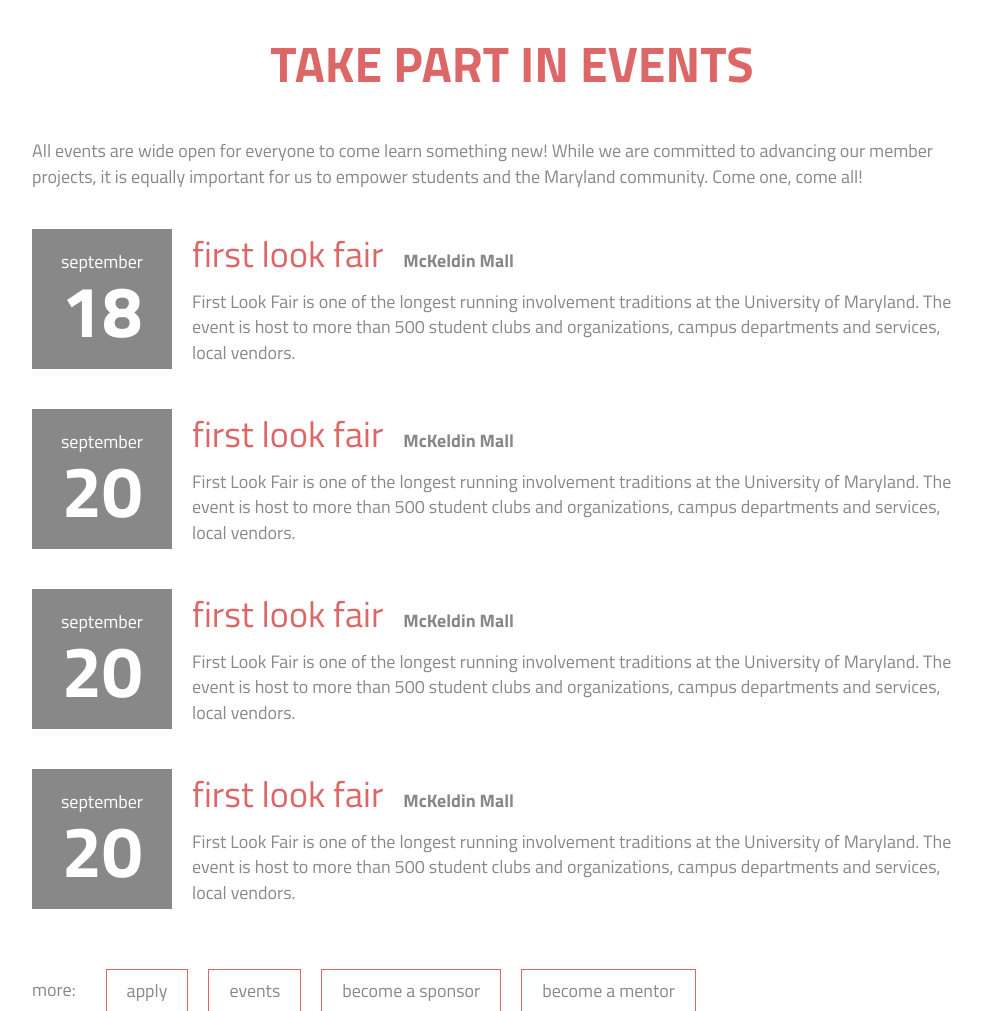
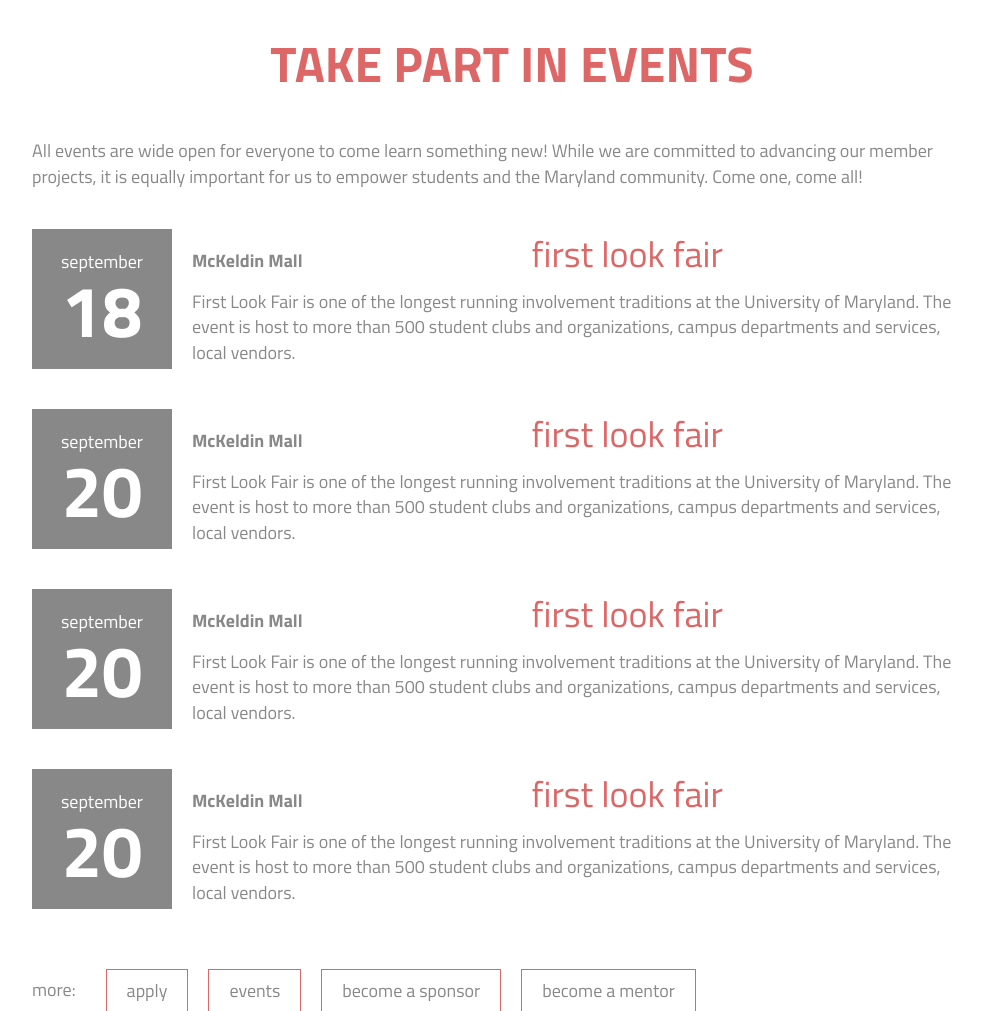
Before and after one commit to StartupShell/web-2012, a PHP site: page / in a window 1280 px wide. Shown: the part 5319-6330 px from the top of the page, without its empty margins (148-1130 px from the left). Run offline with PHP 8.4, Linux system fonts and the light colour scheme; grey boxes labelled with a size stand in for pictures from a placeholder-image service; some libraries are stand-ins or nearby versions.

Commit message:
removed floats in dates
Signed-off-by: Jeff Hilnbrand <jahilnbrand@gmail.com>

```diff
--- a/css/style.css
+++ b/css/style.css
@@ -529,7 +529,6 @@ footer {
   font-size: 36px;
   margin: 0 20px 0 0;
   text-align: left;
-  float: left;
   display: inline-block;
 }
 .event-details .event-location {
--- a/less/base.less
+++ b/less/base.less
@@ -346,7 +346,6 @@ footer {
 		font-size: 36px;
 		margin: 0 20px 0 0;
 		text-align: left;
-		float: left;
 		display: inline-block;
 	}
 
```
